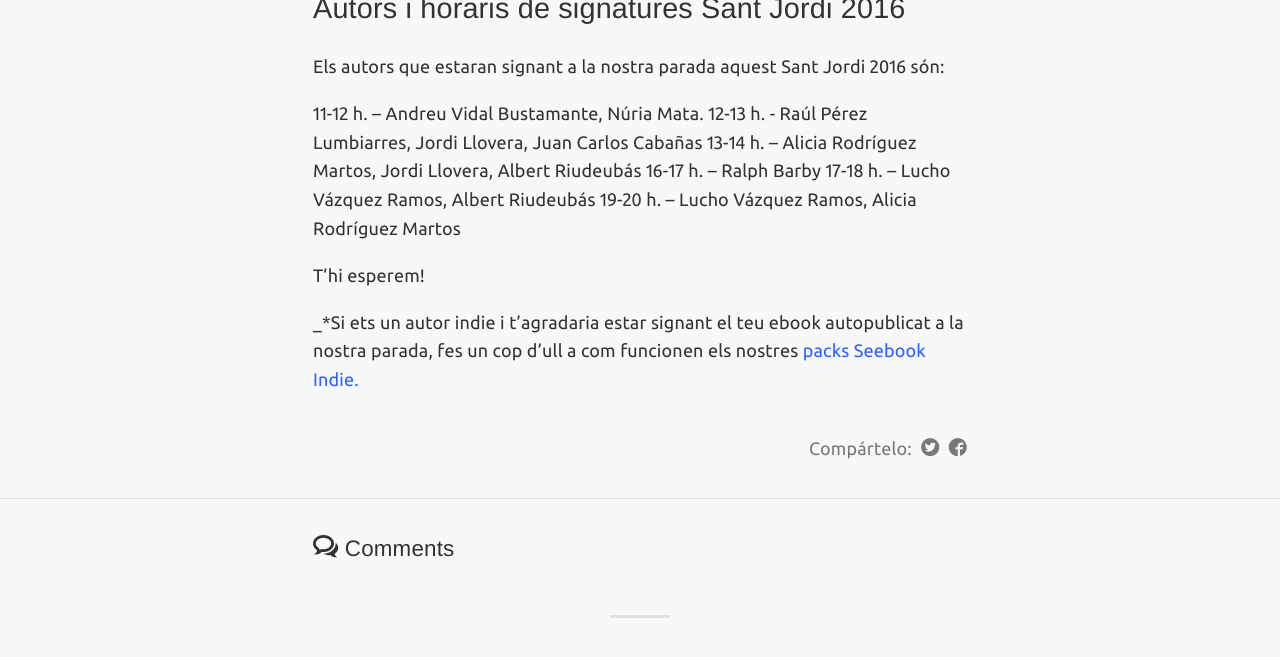
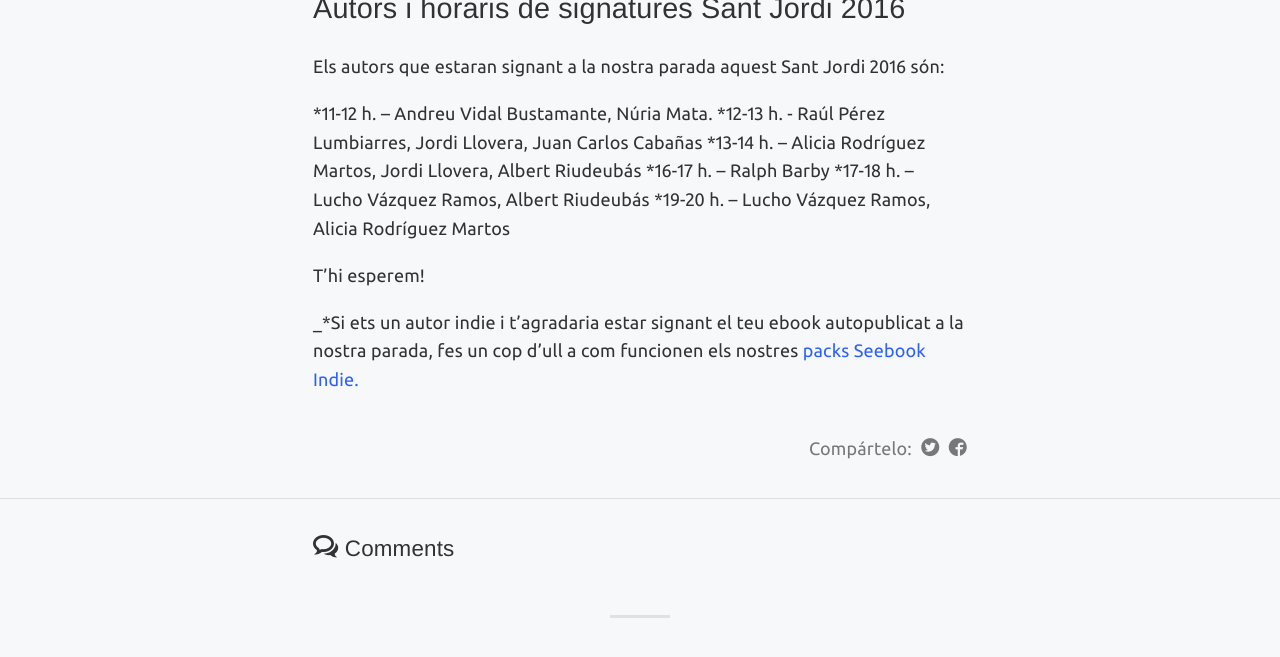
Before and after one commit to digitaltangible/blog-cat, a Jekyll site: the page built from _posts/2016-04-18-La-parada-de-Seebook-aquest-Sant-Jordi-2016-a-Barcelona.md, in a window 1280 px wide and 900 px high, scrolled down 2425 px, cut to the strip 157-861 px from the top of the window. Shown: the top 657 px of the strip. Built offline with Jekyll 4.4.1, drawn with Linux system fonts in a browser that asks for light colours; some web fonts are replaced; comment, search, counter and statistics services are not loaded.

```diff
--- a/_posts/2016-04-18-La-parada-de-Seebook-aquest-Sant-Jordi-2016-a-Barcelona.md
+++ b/_posts/2016-04-18-La-parada-de-Seebook-aquest-Sant-Jordi-2016-a-Barcelona.md
@@ -42,12 +42,12 @@
 ## Autors i horaris de signatures Sant Jordi 2016
 Els autors que estaran signant a la nostra parada aquest Sant Jordi 2016 són:
 
-11-12 h. – Andreu Vidal Bustamante, Núria Mata.
-12-13 h. - Raúl Pérez Lumbiarres, Jordi Llovera, Juan Carlos Cabañas
-13-14 h. – Alicia Rodríguez Martos, Jordi Llovera, Albert Riudeubás
-16-17 h. – Ralph Barby
-17-18 h. – Lucho Vázquez Ramos, Albert Riudeubás
-19-20 h. – Lucho Vázquez Ramos, Alicia Rodríguez Martos
+*11-12 h. – Andreu Vidal Bustamante, Núria Mata.
+*12-13 h. - Raúl Pérez Lumbiarres, Jordi Llovera, Juan Carlos Cabañas
+*13-14 h. – Alicia Rodríguez Martos, Jordi Llovera, Albert Riudeubás
+*16-17 h. – Ralph Barby
+*17-18 h. – Lucho Vázquez Ramos, Albert Riudeubás
+*19-20 h. – Lucho Vázquez Ramos, Alicia Rodríguez Martos
 
 T’hi esperem!
 
```
